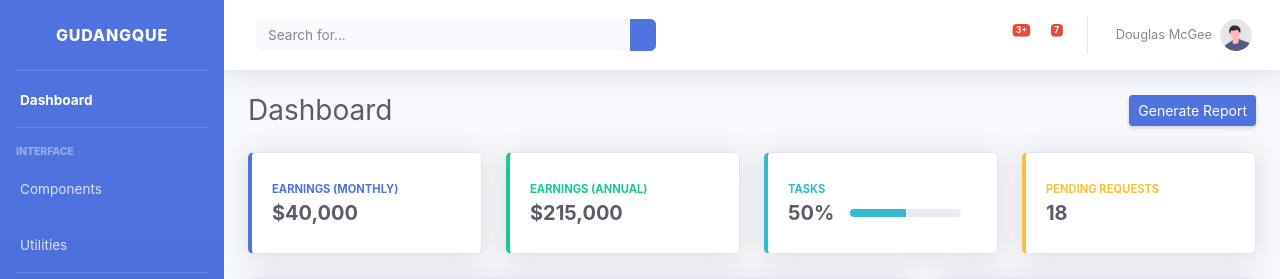
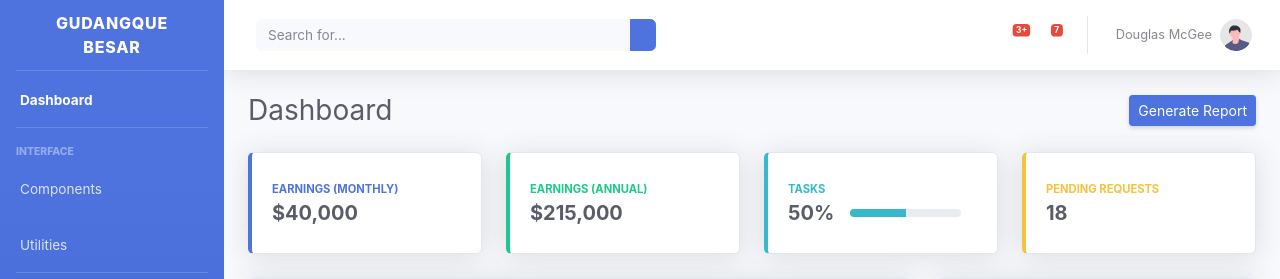
Before and after one commit to nuralfir/project_ci, a CodeIgniter app: page /project_ci/Dashboard in a window 1280 px wide. Shown: the top 279 px of the page. Run offline with CodeIgniter, Linux system fonts and the light colour scheme.

Commit message:
Update title

```diff
--- a/application/views/dashboard.php
+++ b/application/views/dashboard.php
@@ -18,7 +18,7 @@
 				<div class="sidebar-brand-icon rotate-n-15">
 					<i class="fas fa-laugh-wink"></i>
 				</div>
-				<div class="sidebar-brand-text mx-3">Gudangque</div>
+				<div class="sidebar-brand-text mx-3">Gudangque Besar</div>
 			</a>
 
 			<!-- Divider -->
```
